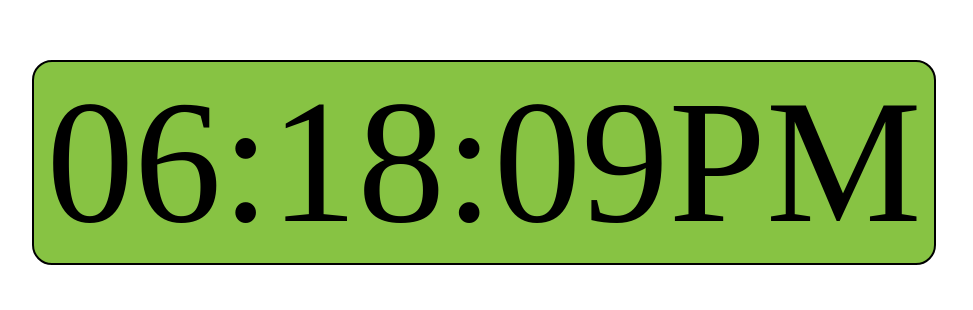
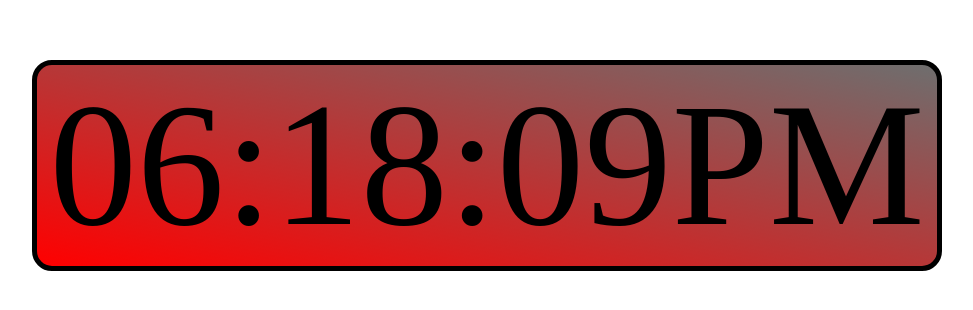
Before and after one commit to DoSAD98/appClock, a plain HTML site: page index.html in a window 1280 px wide. Shown: the part 140-450 px from the top of the page, without its empty margins (176-1149 px from the left). Drawn offline with Linux system fonts and the light colour scheme.

Commit message:
add color

```diff
--- a/clock2.css
+++ b/clock2.css
@@ -3,12 +3,19 @@
   width: 900px;
   margin: 200px;
   text-align: center;
-  border: 2px solid black;
+  border: 5px solid black;
   border-radius: 20px;
-  background-color: rgb(135, 195, 67);
+  background: linear-gradient(to top right, red,rgba(0, 0, 0, 0.567))  ;
 }
 
 #clock:hover {
     background-color: #fff;
     transition: 0.5s;
+    text-shadow: 2px 1px 2px;
+    background: linear-gradient(to bottom left, red,rgba(0, 0, 0, 0.567))  ;
 }
+
+#main {
+  transition:  0.5s ease-in-out;
+
+}
--- a/index.html
+++ b/index.html
@@ -8,7 +8,10 @@
     <link rel="stylesheet" href="clock2.css">
 </head>
 <body>
-    <div id="clock">8:10:45</div>
+    <div id="main">
+        <div id="clock">8:10:45</div>
+    </div>
+
 
     <script src="clock2.js"></script>
 </body>
```
